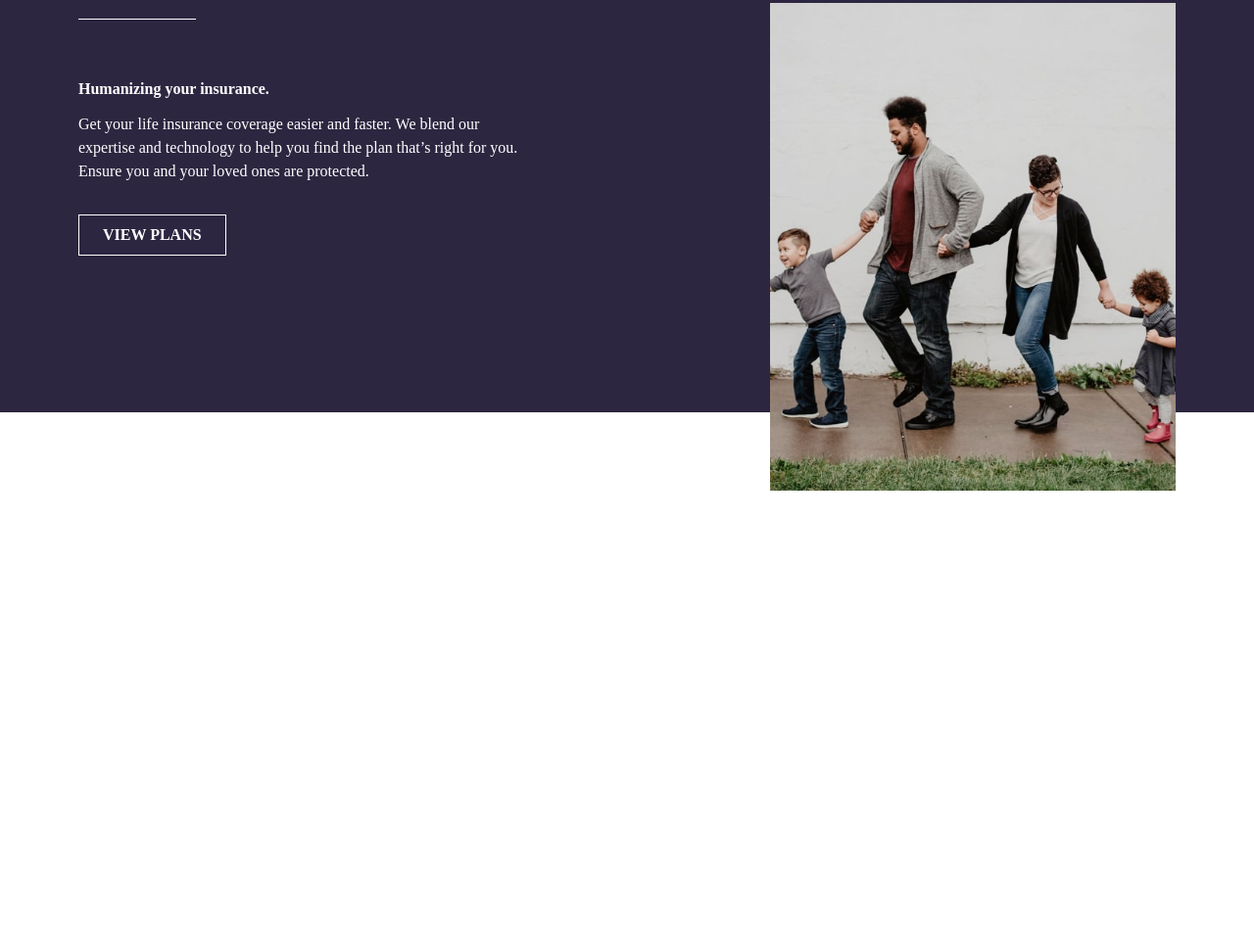
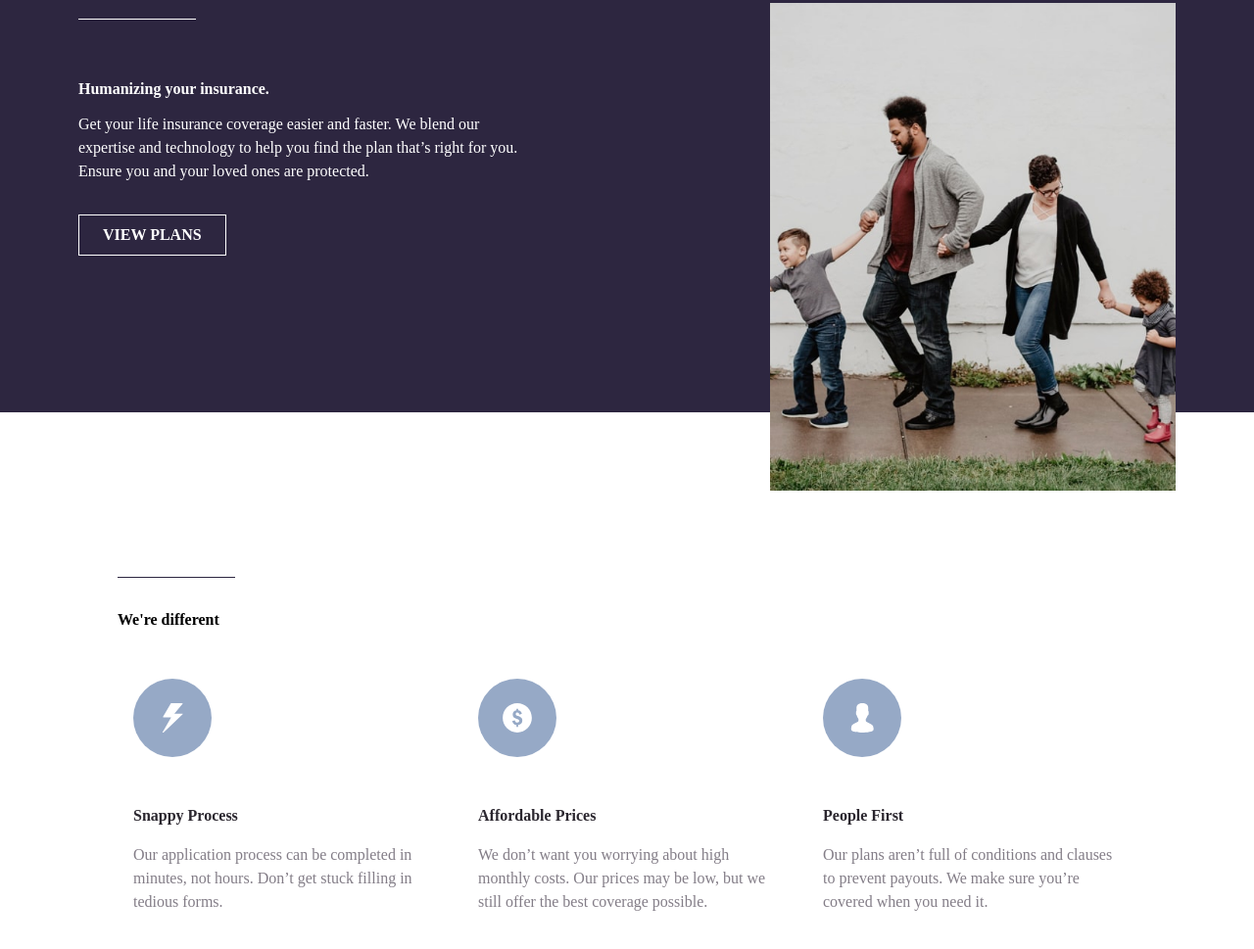
Before and after one commit to Code-Beaker/insure-landing-page-code-beaker-2, a website built with Vite: page app/index.html in a window 1280 px wide. Shown: the part 183-1152 px from the top of the page at 98% size. Before the commit the page ends 800 px from the top, so only its background shows below. Built offline with nearby package versions, Linux system fonts and the light colour scheme.

Commit message:
add new section

```diff
--- a/app/index.html
+++ b/app/index.html
@@ -63,6 +63,48 @@
           </article>
         </div>
       </section>
+      <!-- WE'RE DIFFERENT -->
+      <section class="section section__different">
+        <h2 class="section__heading">We're different</h2>
+        <div class="features">
+          <article class="features__item">
+            <img
+              class="features__item-img"
+              src="assets/images/icon-snappy-process.svg"
+              alt=""
+            />
+            <h3 class="features__item-heading">Snappy process</h3>
+            <p class="features__item-text">
+              Our application process can be completed in minutes, not hours.
+              Don’t get stuck filling in tedious forms.
+            </p>
+          </article>
+          <article class="features__item">
+            <img
+              class="features__item-img"
+              src="assets/images/icon-affordable-prices.svg"
+              alt=""
+            />
+            <h3 class="features__item-heading">Affordable Prices</h3>
+            <p class="features__item-text">
+              We don’t want you worrying about high monthly costs. Our prices
+              may be low, but we still offer the best coverage possible.
+            </p>
+          </article>
+          <article class="features__item">
+            <img
+              class="features__item-img"
+              src="assets/images/icon-people-first.svg"
+              alt=""
+            />
+            <h3 class="features__item-heading">People First</h3>
+            <p class="features__item-text">
+              Our plans aren’t full of conditions and clauses to prevent
+              payouts. We make sure you’re covered when you need it.
+            </p>
+          </article>
+        </div>
+      </section>
     </main>
   </body>
 </html>
--- a/app/scss/style.scss
+++ b/app/scss/style.scss
@@ -98,3 +98,52 @@ h4 {
     margin-top: 2rem;
   }
 }
+
+// SECTIONS
+.section {
+  padding: 12.5rem 7.5rem;
+
+  #{&}__heading {
+    font-size: var(--step-5);
+    position: relative;
+
+    &::before {
+      content: "";
+      width: 7.5rem;
+      height: 1px;
+      background-color: m.color(primary__dark-violet);
+      position: absolute;
+      top: -2rem;
+      left: 0;
+    }
+  }
+}
+
+.features {
+  display: grid;
+  grid-template-columns: repeat(3, 1fr);
+  gap: 1rem;
+  margin-top: 2rem;
+
+  #{&}__item {
+    padding: 1rem;
+  }
+
+  #{&}__item-img {
+    max-width: 5rem;
+    display: block;
+    margin-bottom: 3rem;
+  }
+
+  #{&}__item-heading {
+    margin-block: 1rem;
+    font-size: var(--step-1);
+    text-transform: capitalize;
+    color: m.color(neutral__very-dark-violet);
+  }
+
+  #{&}__item-text {
+    color: m.color(neutral__dark-grayish-violet);
+    font-size: var(--step--1);
+  }
+}
```
